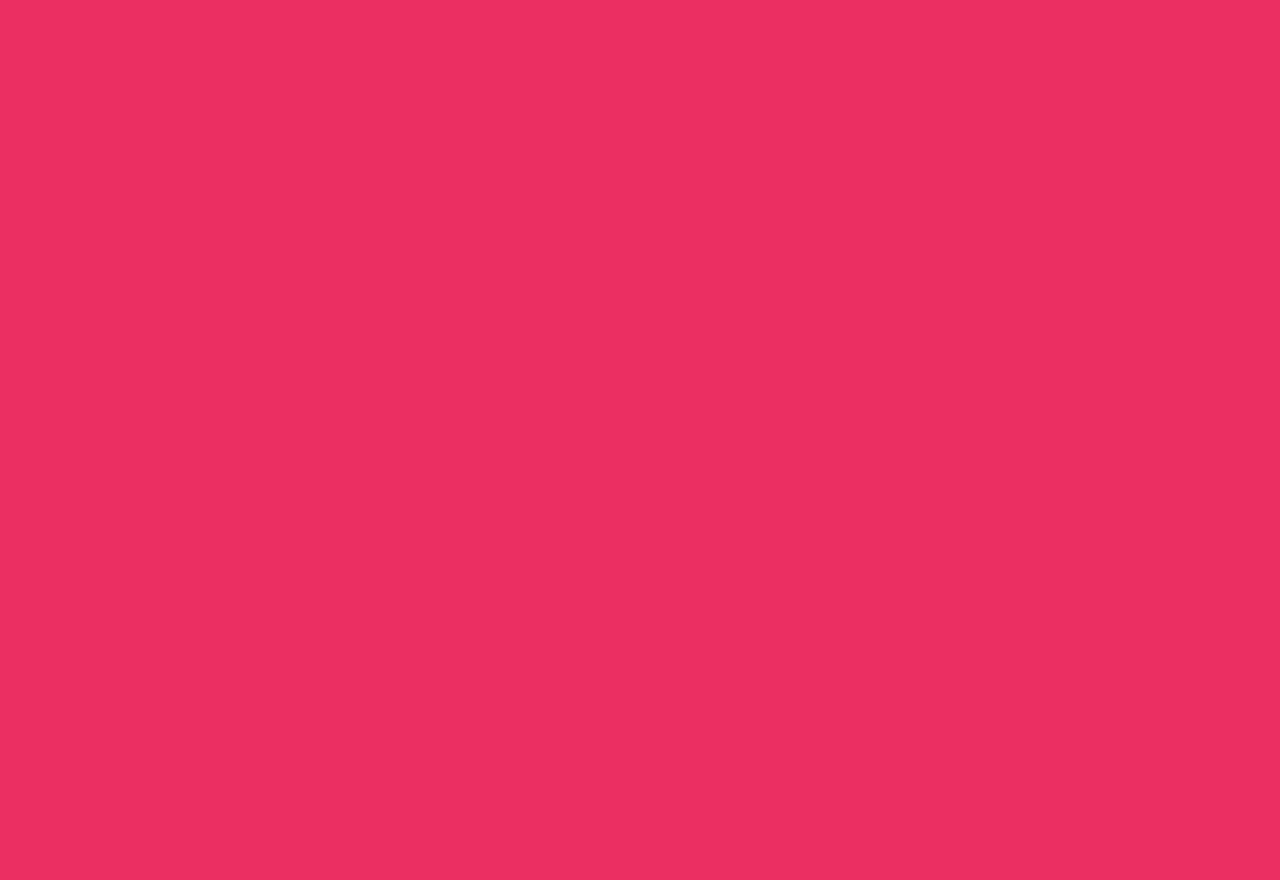
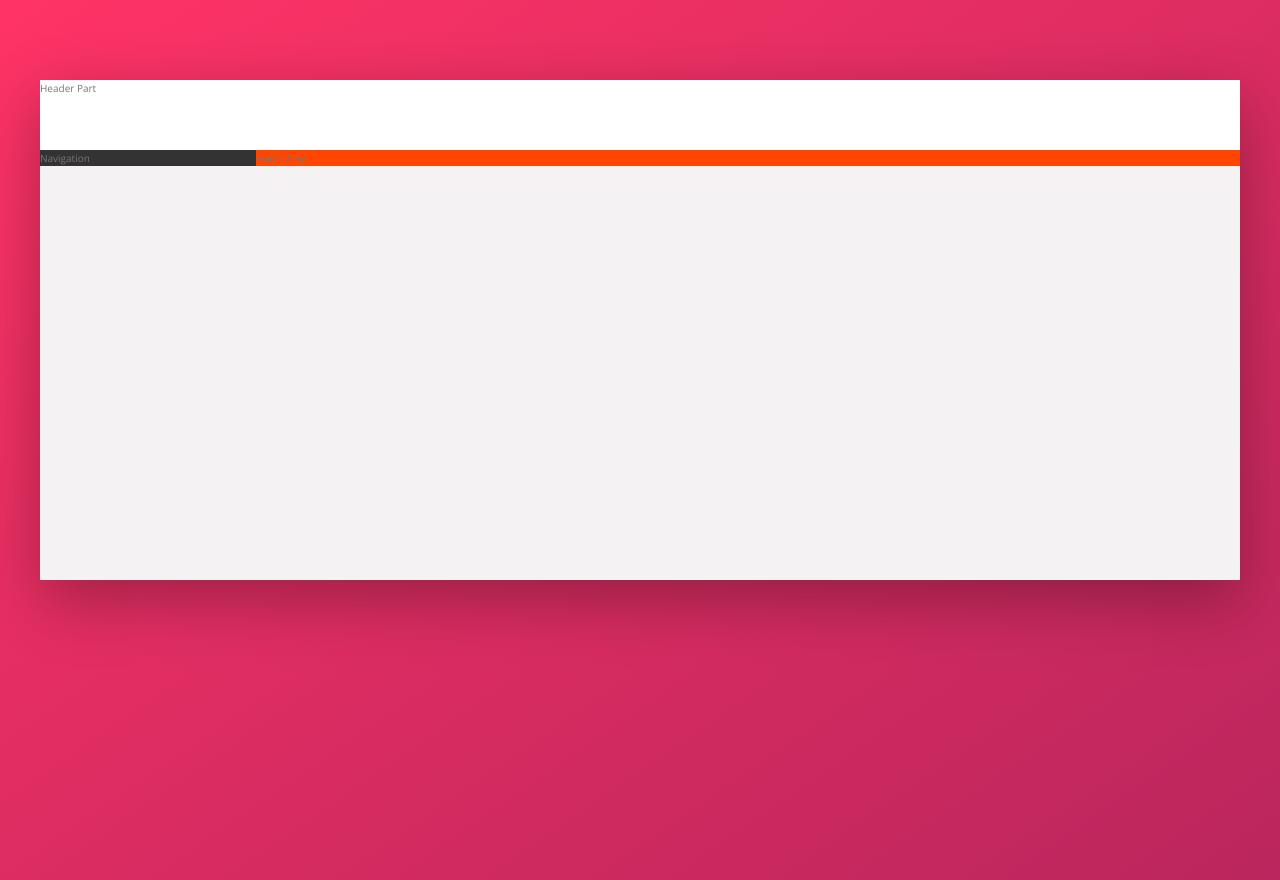
Before and after one commit to ElAndy94/Advanced-Flex-Box, a website: page index.html in a window 1280 px wide. Before the commit the page ends 800 px from the top, so only its background shows below. Drawn offline with nearby package versions, Linux system fonts and the light colour scheme.

Commit message:
Playing around with flex and adding ccs variables to later use.

```diff
--- a/index.html
+++ b/index.html
@@ -11,6 +11,18 @@
         <title>trillo &mdash; Your all-in-one booking app</title>
     </head>
     <body>
-
+      <div class="container">
+        <header class="header">
+          Header Part
+        </header>
+        <div class="content">
+          <nav class="sidebar">
+            Navigation
+          </nav>
+          <main class="hotel-view">
+            Hotel View
+          </main>
+        </div>
+      </div>
     </body>
 </html>
--- a/sass/_base.scss
+++ b/sass/_base.scss
@@ -29,6 +29,8 @@ Grey dark 3: #999
   --color-grey-dark-1: #333;
   --color-grey-dark-2: #777;
   --color-grey-dark-3: #999;
+
+  --shadow-dark: 0 2rem 6rem rgba(0,0,0,.3);
 }
 
 * {
--- a/sass/_layout.scss
+++ b/sass/_layout.scss
@@ -0,0 +1,31 @@
+.container {
+  max-width: 120rem;
+  margin: 8rem auto;
+  background-color: var(--color-grey-light-2);
+  box-shadow: var(--shadow-dark);
+
+  min-height: 50rem;
+}
+
+.header {
+  height: 7rem;
+  background-color: #fff;
+  border-bottom: var(--color-grey-light-2);
+}
+
+.content {
+  display: flex;
+}
+
+.sidebar {
+  background-color: var(--color-grey-dark-1);
+
+  flex: 0 0 18%;
+}
+
+.hotel-view {
+  background-color: #fff;
+  background-color: orangered;
+
+  flex: 1;
+}
```
Also changed, not shown: css/style.css.
